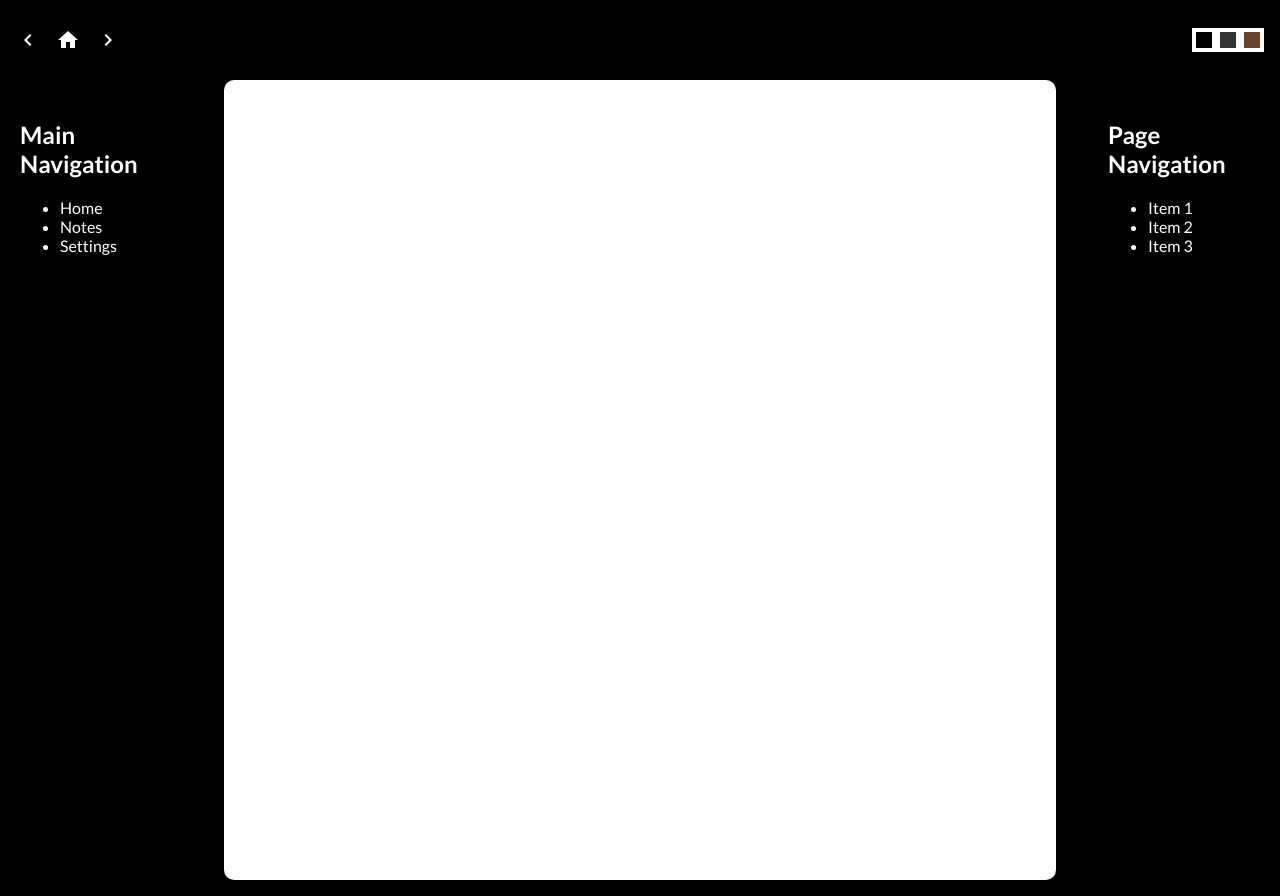
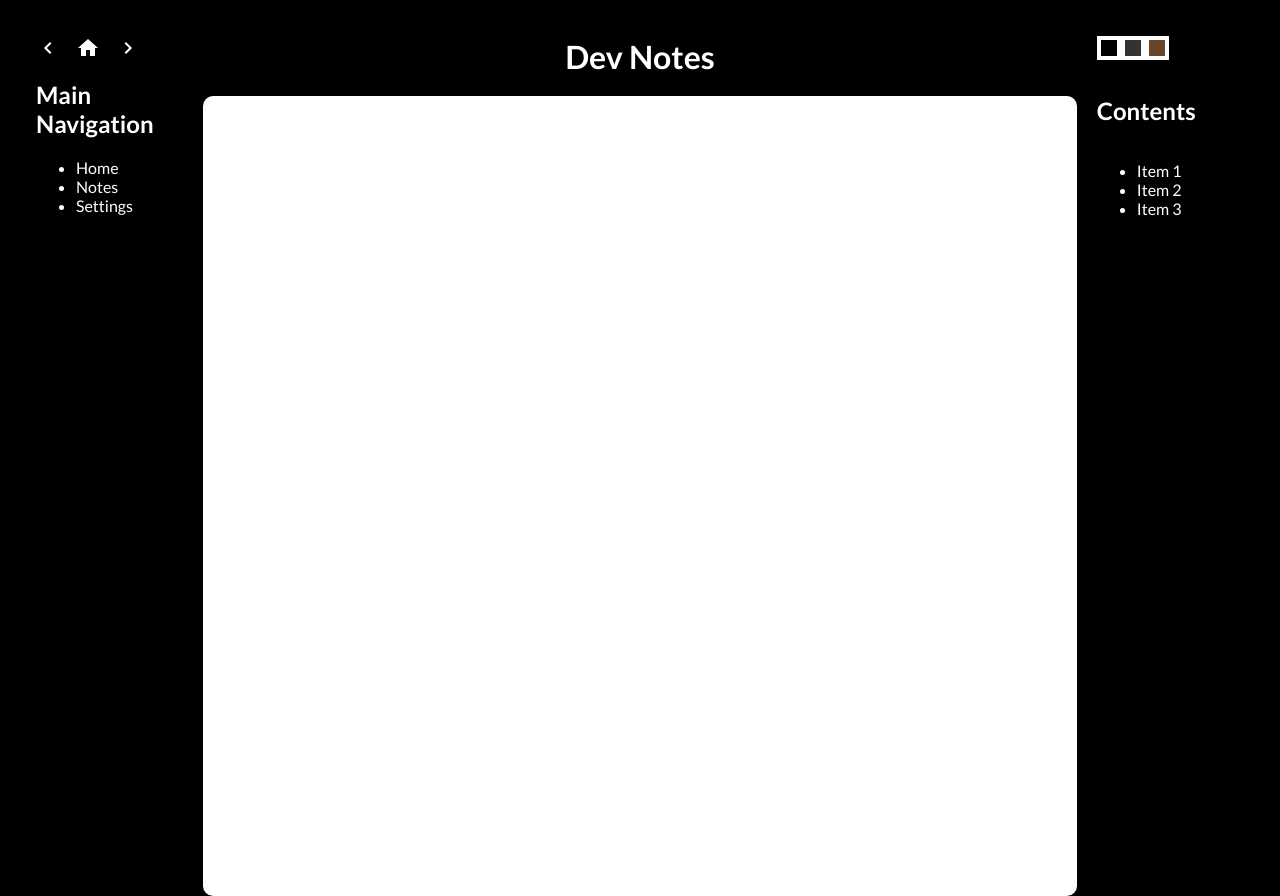
Before and after one commit to krishna-chaitanya-piratla/dev-prep-notes, a React (Create React App) app in the folder frontend/: page / in a window 1280 px wide. Built offline with nearby package versions, Linux system fonts and the light colour scheme; a web font is replaced by a local one.

Commit message:
Change layout and adjust the styling for ColorPicker to vertically align it with the contents of PageNavigation

```diff
--- a/frontend/src/App.tsx
+++ b/frontend/src/App.tsx
@@ -5,19 +5,23 @@ import PageNavigation from './components/PageNavigation';
 import Page from './components/Page';
 import Header from './components/Header';
 import StyleHelmet from './components/StyleHelmet';
-import { StyledLayout } from './styles/AppStyles';
+import { StyledLayout, AppContainer } from './styles/AppStyles';
 
 const App: React.FC = () => {
   return (
     <>
       <StyleHelmet />
       <GlobalStyle />
-      <Header />
-      <StyledLayout>
-        <MainNavigation />
-        <Page />
-        <PageNavigation />
-      </StyledLayout>
+      <AppContainer>
+        <StyledLayout>
+          <MainNavigation />
+          <div style={{ flexGrow: 1 }}>
+            <Header />
+            <Page />
+          </div>
+          <PageNavigation />
+        </StyledLayout>
+      </AppContainer>
     </>
   );
 };
--- a/frontend/src/components/ColorPicker.tsx
+++ b/frontend/src/components/ColorPicker.tsx
@@ -1,7 +1,7 @@
 import React from 'react';
 import { observer } from 'mobx-react-lite';
 import appStore from '../stores/AppStore';
-import { ColorPickerWrapper, ColorDiv } from '../styles/ColorPicker';
+import { ColorPickerWrapper, ColorDiv } from '../styles/PageNavigation';
 
 const ColorPicker: React.FC = observer(() => {
   const colors = ['#000000', '#333333', '#674529'];
--- a/frontend/src/components/Header.tsx
+++ b/frontend/src/components/Header.tsx
@@ -1,19 +1,12 @@
 import React from 'react';
-import { HeaderWrapper, IconContainer } from '../styles/Header';
-import KeyboardArrowLeftIcon from '@mui/icons-material/KeyboardArrowLeft';
-import HomeIcon from '@mui/icons-material/Home';
-import KeyboardArrowRightIcon from '@mui/icons-material/KeyboardArrowRight';
-import ColorPicker from './ColorPicker';
+import { HeaderWrapper, TitleContainer } from '../styles/Header';
 
 const Header: React.FC = () => {
   return (
     <HeaderWrapper>
-      <IconContainer>
-        <KeyboardArrowLeftIcon />
-        <HomeIcon />
-        <KeyboardArrowRightIcon />
-      </IconContainer>
-      <ColorPicker />
+      <TitleContainer>
+        <h1>Dev Notes</h1>
+      </TitleContainer>
     </HeaderWrapper>
   );
 };
--- a/frontend/src/components/MainNavigation.tsx
+++ b/frontend/src/components/MainNavigation.tsx
@@ -1,9 +1,17 @@
 import React from 'react';
-import { MainNavigationWrapper } from '../styles/MainNavigation';
+import { MainNavigationWrapper, IconContainer } from '../styles/MainNavigation';
+import KeyboardArrowLeftIcon from '@mui/icons-material/KeyboardArrowLeft';
+import HomeIcon from '@mui/icons-material/Home';
+import KeyboardArrowRightIcon from '@mui/icons-material/KeyboardArrowRight';
 
 const MainNavigation: React.FC = () => {
   return (
     <MainNavigationWrapper>
+      <IconContainer>
+        <KeyboardArrowLeftIcon />
+        <HomeIcon />
+        <KeyboardArrowRightIcon />
+      </IconContainer>
       <h2>Main Navigation</h2>
       <ul>
         <li>Home</li>
--- a/frontend/src/components/PageNavigation.tsx
+++ b/frontend/src/components/PageNavigation.tsx
@@ -1,10 +1,12 @@
 import React from 'react';
 import { PageNavigationWrapper } from '../styles/PageNavigation';
+import ColorPicker from './ColorPicker';
 
 const PageNavigation: React.FC = () => {
   return (
     <PageNavigationWrapper>
-      <h2>Page Navigation</h2>
+      <ColorPicker />
+      <h2>Contents</h2>
       <ul>
         <li>Item 1</li>
         <li>Item 2</li>
--- a/frontend/src/styles/AppStyles.tsx
+++ b/frontend/src/styles/AppStyles.tsx
@@ -3,4 +3,13 @@ import styled from 'styled-components';
 export const StyledLayout = styled.div`
   display: flex;
   flex-grow: 1;
+  margin-top: 1rem; /* Adjust if necessary to align with header */
 `;
+
+export const AppContainer = styled.div`
+  background-color: var(--background-color);
+  margin: 0 1rem; /* Adjust this value as needed */
+  min-height: 100vh;
+  display: flex;
+  flex-direction: column;
+`;
--- a/frontend/src/styles/ColorPicker.tsx
+++ /dev/null
@@ -1,16 +0,0 @@
-import styled from 'styled-components';
-
-
-export const ColorPickerWrapper = styled.div`
-  display: flex;
-  margin-left: auto; /* Push to the right */
-  background-color: white;
-`;
-
-export const ColorDiv = styled.div<{ color: string }>`
-  width: 1rem;
-  height: 1rem;
-  margin: 0.25rem;
-  background-color: ${({ color }) => color};
-  cursor: pointer;
-`;
--- a/frontend/src/styles/Header.tsx
+++ b/frontend/src/styles/Header.tsx
@@ -7,16 +7,23 @@ export const HeaderWrapper = styled.header`
   width: 100%;
   display: flex;
   align-items: center;
+  justify-content: center; /* Center items horizontally */
   padding: 0 1rem;
   box-sizing: border-box;
-  justify-content: space-between;
 `;
 
 export const IconContainer = styled.div`
   display: flex;
   align-items: center;
-
+  margin-right: auto; /* Push to the left */
   & > svg {
     margin-right: 1rem;
   }
 `;
+
+export const TitleContainer = styled.div`
+  flex-grow: 1; /* Allow it to grow and take available space */
+  display: flex;
+  justify-content: center; /* Center the title horizontally */
+  align-items: center; /* Center the title vertically */
+`;
--- a/frontend/src/styles/MainNavigation.tsx
+++ b/frontend/src/styles/MainNavigation.tsx
@@ -9,5 +9,13 @@ export const MainNavigationWrapper = styled.nav`
   box-sizing: border-box;
   position: sticky;
   top: 0;
-  margin-right: 2rem;
 `;
+
+export const IconContainer = styled.div`
+  display: flex;
+  align-items: center;
+  margin-bottom: 1rem;
+  & > svg {
+    margin-right: 1rem;
+  }
+`;
--- a/frontend/src/styles/PageNavigation.tsx
+++ b/frontend/src/styles/PageNavigation.tsx
@@ -9,5 +9,22 @@ export const PageNavigationWrapper = styled.nav`
   box-sizing: border-box;
   position: sticky;
   top: 0;
-  margin-left: 2rem;
+  display: flex;
+  flex-direction: column;
 `;
+
+export const ColorPickerWrapper = styled.div`
+  display: flex;
+  align-items: center;
+  margin-bottom: 1rem;
+  background-color: white;
+  width: fit-content;
+`;
+
+export const ColorDiv = styled.div<{ color: string }>`
+  width: 1rem;
+  height: 1rem;
+  margin: 0.25rem;
+  background-color: ${({ color }) => color};
+  cursor: pointer;
+`;
```
